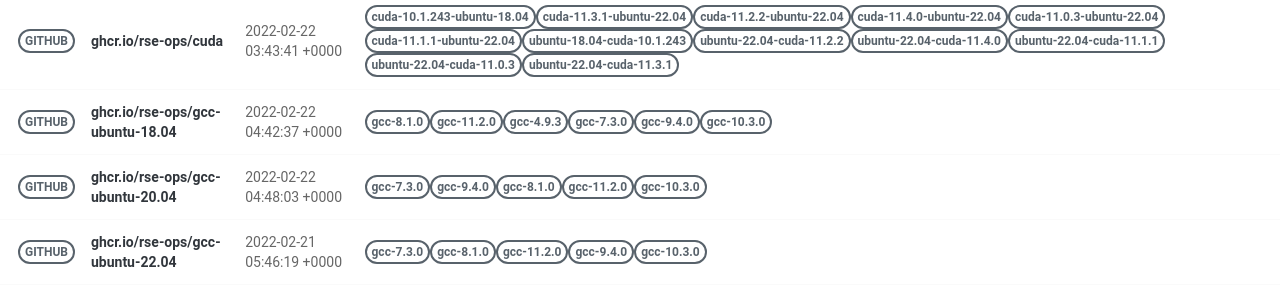
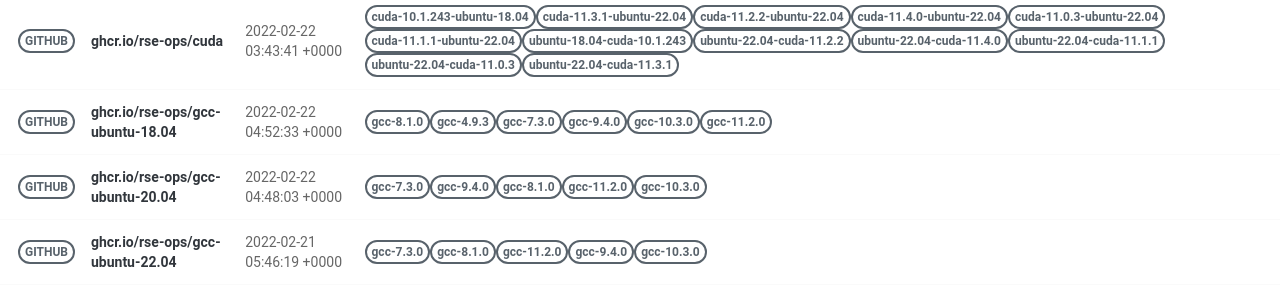
Before and after one commit to rse-ops/docker-images, a Jekyll site: the page built from pages/index.md, in a window 1280 px wide. Shown: the part 502-801 px from the top of the page. Built offline with Jekyll 4.4.1, drawn with Linux system fonts in a browser that asks for light colours; nearby versions of some CDN libraries.

Commit message:
Automated push to update library 2022-02-22

```diff
--- a/_library/ghcr.io-rse-ops-gcc-ubuntu-18.04.md
+++ b/_library/ghcr.io-rse-ops-gcc-ubuntu-18.04.md
@@ -1,7 +1,7 @@
 ---
 layout: container
 name: ghcr.io/rse-ops/gcc-ubuntu-18.04
-updated_at: 2022-02-22 04:42:37.967608
+updated_at: 2022-02-22 04:52:33.891318
 
 
 container_url: https://github.com/orgs/rse-ops/packages/container/package/gcc-ubuntu-18.04
```
Also changed, not shown: other parts of _library/ghcr.io-rse-ops-gcc-ubuntu-18.04.md (+3 -3 lines).
